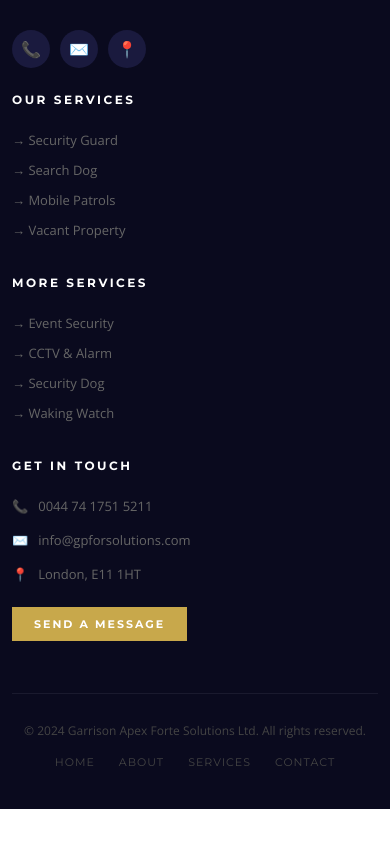
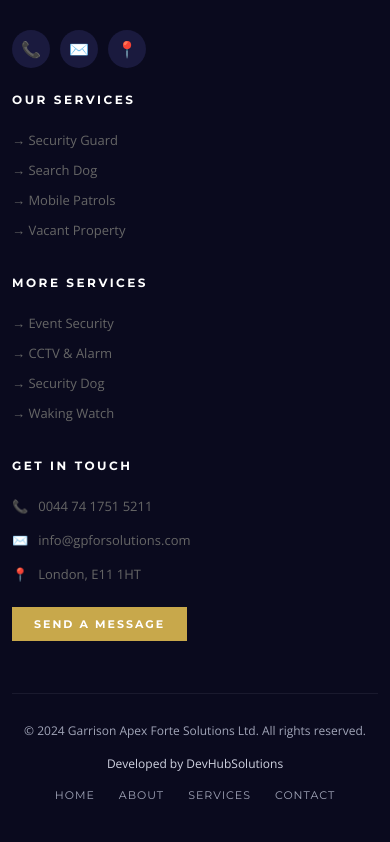
Before and after one commit to Furqanameen/gpforsolutions, a React (Create React App) app: page / in a window 390 px wide. Shown: the part 7324-8166 px from the top of the page. Before the commit the page ends 8133 px from the top, so only its background shows below. Built offline with nearby package versions, Linux system fonts and the light colour scheme.

Commit message:
Added developed link by the comapany

```diff
--- a/src/components/Footer.jsx
+++ b/src/components/Footer.jsx
@@ -114,14 +114,26 @@ export default function Footer() {
         </div>
 
         {/* Bottom bar */}
-        <div className="footer-bottom" style={{ borderTop: "1px solid #1a1a2e", paddingTop: 28, display: "flex", justifyContent: "space-between", alignItems: "center", flexWrap: "wrap", gap: 12 }}>
-          <p style={{ fontSize: 12, color: "#444" }}>© 2024 Garrison Apex Forte Solutions Ltd. All rights reserved.</p>
-          <div style={{ display: "flex", gap: 24, flexWrap: "wrap", justifyContent: "center" }}>
+        <div className="footer-bottom" style={{ borderTop: "1px solid #1a1a2e", paddingTop: 28, display: "grid", gridTemplateColumns: "1fr auto 1fr", alignItems: "center", gap: 16 }}>
+          <p style={{ fontSize: 12, color: "#a1a5b8" }}>
+            © 2024 Garrison Apex Forte Solutions Ltd. All rights reserved.
+          </p>
+          <a
+            href="https://devhubsol.com/"
+            target="_blank"
+            rel="noreferrer"
+            style={{ fontSize: 12, color: "#d0d3e1", transition: "color 0.2s", textAlign: "center" }}
+            onMouseEnter={e => e.currentTarget.style.color = "#c8a84b"}
+            onMouseLeave={e => e.currentTarget.style.color = "#d0d3e1"}
+          >
+            Developed by DevHubSolutions
+          </a>
+          <div style={{ display: "flex", gap: 24, flexWrap: "wrap", justifyContent: "flex-end" }}>
             {["Home", "About", "Services", "Contact"].map((p, i) => (
               <Link key={p} to={["/", "/about", "/services", "/contact"][i]}
-                style={{ fontSize: 11, color: "#444", fontFamily: "'Montserrat', sans-serif", letterSpacing: 1, textTransform: "uppercase", transition: "color 0.2s" }}
+                style={{ fontSize: 11, color: "#a1a5b8", fontFamily: "'Montserrat', sans-serif", letterSpacing: 1, textTransform: "uppercase", transition: "color 0.2s" }}
                 onMouseEnter={e => e.target.style.color = "#c8a84b"}
-                onMouseLeave={e => e.target.style.color = "#444"}>
+                onMouseLeave={e => e.target.style.color = "#a1a5b8"}>
                 {p}
               </Link>
             ))}
--- a/src/styles.css
+++ b/src/styles.css
@@ -384,17 +384,17 @@ h1, h2, h3, h4, h5 { font-family: 'Montserrat', sans-serif; }
   }
 
   /* Footer bottom bar - stack and center on mobile */
-  footer > div > div[style*="borderTop"] {
-    flex-direction: column !important;
+  .footer-bottom {
+    grid-template-columns: 1fr !important;
     text-align: center;
     gap: 20px !important;
   }
-  footer > div > div[style*="borderTop"] > p {
+  .footer-bottom p {
     text-align: center;
     width: 100%;
   }
-  footer > div > div[style*="borderTop"] > div {
-    justify-content: center;
+  .footer-bottom > div {
+    justify-content: center !important;
   }
 
   /* Fix all content areas on mobile */
@@ -438,7 +438,7 @@ h1, h2, h3, h4, h5 { font-family: 'Montserrat', sans-serif; }
 
   /* Footer bottom bar on small screens */
   .footer-bottom {
-    flex-direction: column !important;
+    grid-template-columns: 1fr !important;
     text-align: center !important;
     gap: 16px !important;
   }
```
